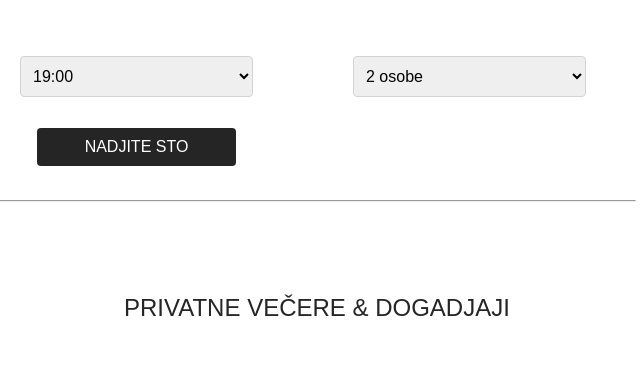
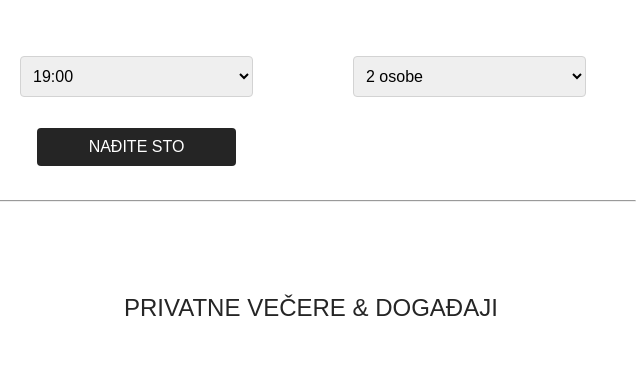
Before and after one commit to msek986/restoran, a plain HTML site: page reservations.html in a window 1280 px wide. Shown: the part 868-1239 px from the top of the page, 516-1156 px from the left. Drawn offline with nearby package versions, Linux system fonts and the light colour scheme; some packages are replaced by stand-ins of ours; a script that the page names is missing; a web font is replaced by a local one.

Commit message:
Update reservations.html

```diff
--- a/reservations.html
+++ b/reservations.html
@@ -165,7 +165,7 @@
               <option value="4 people">4 osobe</option>
               <option value="6 people">6 osoba</option>
             </select>
-            <input type="submit" value="Nadjite sto" class="text-uppercase" />
+            <input type="submit" value="Nađite sto" class="text-uppercase" />
           </form>
         </div>
       </section>
@@ -195,7 +195,7 @@
 
             <div class="col">
               <h2 class="text-uppercase weight-normal">
-                privatne večere &amp; dogadjaji
+                privatne večere &amp; događaji
               </h2>
               <br />
               <p class="section__paragraph">
```
